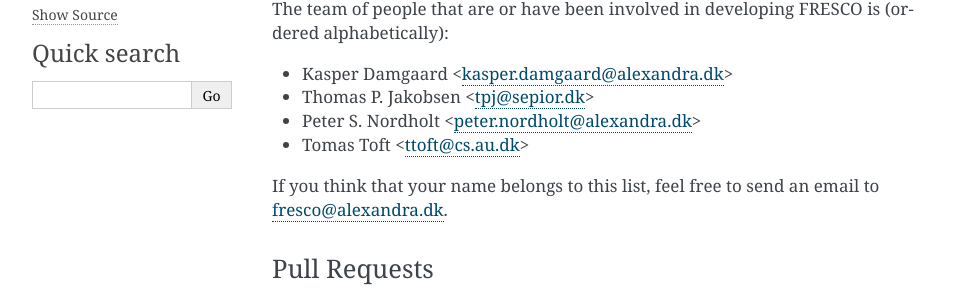
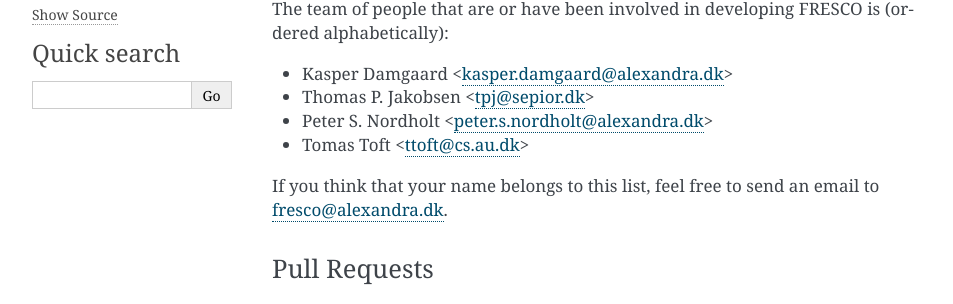
Before and after one commit to aicis/fresco, a Sphinx documentation site: the page built from doc/source/developers.rst, in a window 1280 px wide and 900 px high. Shown: the part 314-618 px from the top of the window, without its empty margins (148-1101 px from the left). Built offline with Sphinx 7.4.7, drawn with Linux system fonts in a browser that asks for light colours.

```diff
--- a/doc/source/developers.rst
+++ b/doc/source/developers.rst
@@ -20,7 +20,7 @@ is (ordered alphabetically):
 
 * Kasper Damgaard <kasper.damgaard@alexandra.dk>
 * Thomas P. Jakobsen <tpj@sepior.dk>
-* Peter S. Nordholt <peter.nordholt@alexandra.dk>
+* Peter S. Nordholt <peter.s.nordholt@alexandra.dk>
 * Tomas Toft <ttoft@cs.au.dk>
 
 If you think that your name belongs to this list, feel free to send an
```
